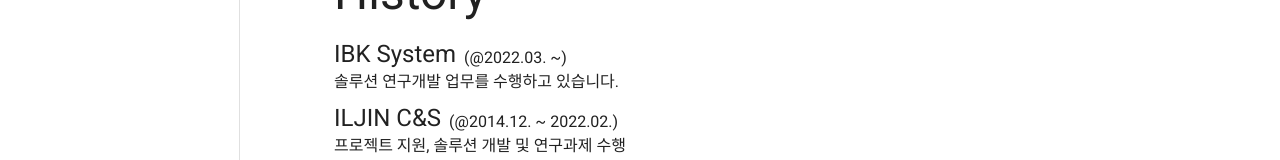
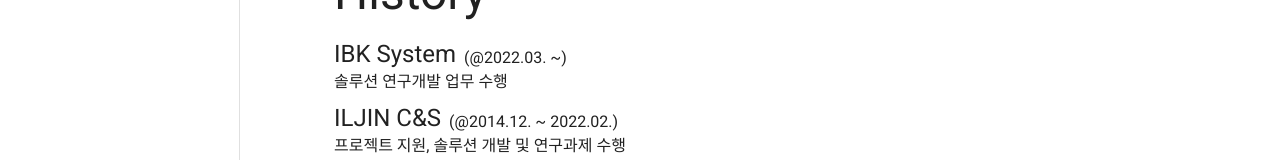
Before and after one commit to starrything/starrything.github.io, a Next.js app: page /about in a window 1280 px wide. Shown: the part 360-520 px from the top of the page. Built offline with nearby package versions, Linux system fonts and the light colour scheme.

Commit message:
edit content

```diff
--- a/src/app/about/page.tsx
+++ b/src/app/about/page.tsx
@@ -49,7 +49,7 @@
                                 (@2022.03. ~)
                             </Typography>
                         </Stack>
-                        <Typography variant="body1" sx={{ mb: 1 }}>솔루션 연구개발 업무를 수행하고 있습니다.</Typography>
+                        <Typography variant="body1" sx={{ mb: 1 }}>솔루션 연구개발 업무 수행</Typography>
                     </Box>
                     <Box sx={{ mb: 1 }}>
                         <Stack direction={'row'} spacing={1}>
```
